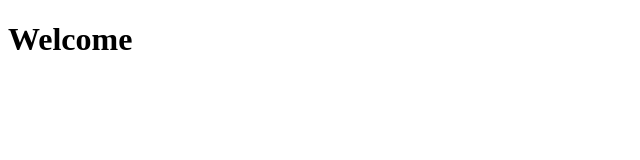
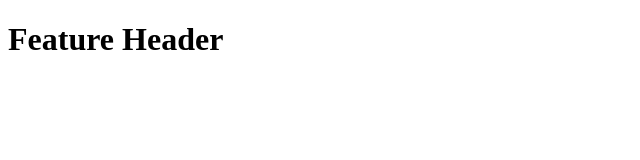
Before and after one commit to krishnapriya-2007/librarymanagement-system, a plain HTML site: page Gitpendsem/index.html in a window 1280 px wide. Shown: the whole page, without its empty margins (0-640 px from the left). Drawn offline with Linux system fonts and the light colour scheme.

Commit message:
Add header

```diff
--- a/Gitpendsem/index.html
+++ b/Gitpendsem/index.html
@@ -4,6 +4,6 @@
     <title>My Website</title>
 </head>
 <body>
-    <h1>Welcome</h1>
+   <h1>Feature Header</h1>
 </body>
 </html>
```
